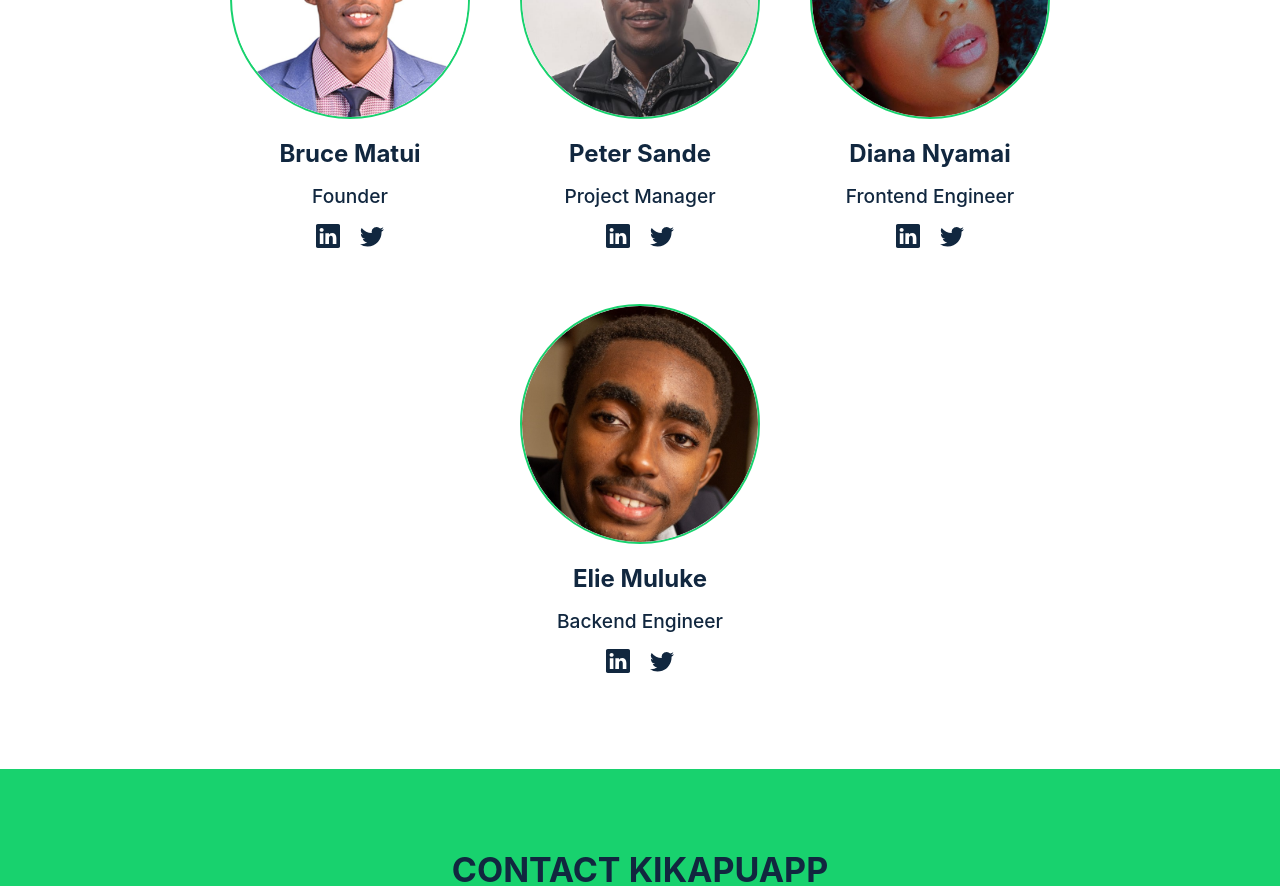
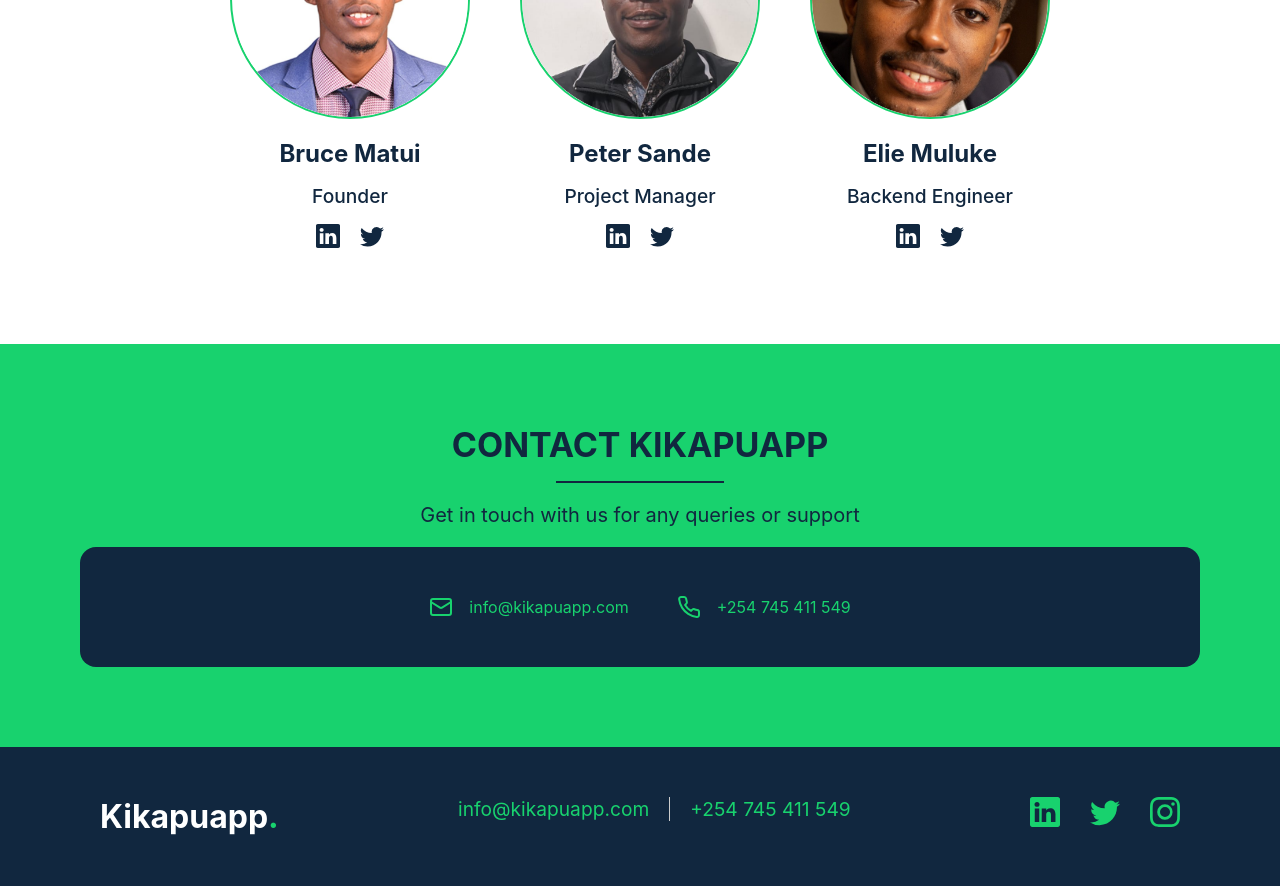
Before and after one commit to kikapu-DEV/KikapuLanding, a React (Vite) app: page / in a window 1280 px wide. Shown: the part 5180-6066 px from the top of the page. Built offline with nearby package versions, Linux system fonts and the light colour scheme.

Commit message:
update: team

```diff
--- a/src/pages/Team/Team.jsx
+++ b/src/pages/Team/Team.jsx
@@ -17,13 +17,6 @@
 			image: sande,
 			name: "Peter Sande",
 			role: "Project Manager",
-			linkedin: "link",
-			twitter: "link",
-		},
-		{
-			image: diana,
-			name: "Diana Nyamai",
-			role: "Frontend Engineer",
 			linkedin: "link",
 			twitter: "link",
 		},
```
Also changed, not shown: src/assets/profiles/diana.png (deleted).
